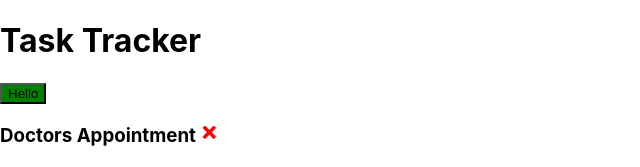
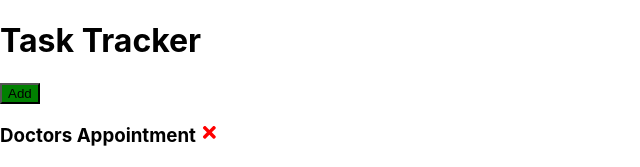
Before and after one commit to mingyeongmo/Crash, a React (Create React App) app: page / in a window 1280 px wide. Shown: the top 167 px of the page, without its empty margins (0-640 px from the left). Built offline with nearby package versions, Linux system fonts and the light colour scheme.

Commit message:
Button toggle

```diff
--- a/src/App.js
+++ b/src/App.js
@@ -47,7 +47,7 @@
 
   return (
     <div className="container">
-      <Header />
+      <Header onAdd={() => setshowAddTask(!showAddTask)} showAdd={showAddTask}/>
       {showAddTask && <AddTask onAdd={addTask}/>}
       {tasks.length > 0 ? (
       <Tasks tasks={tasks} onDelete=
--- a/src/components/Header.js
+++ b/src/components/Header.js
@@ -1,16 +1,14 @@
 import PropTypes from 'prop-types'
 import Button from './Button'
 
-const Header = ({ title }) => {
-    const onClick = () => {
-        console.log('Click')
-    }
+const Header = ({ title, onAdd, showAdd }) => {
+
 
     return (
         <header className='header'>
             <h1>{title}</h1>
-            <Button color='green' text='Hello' onClick=
-            {onClick}/>
+            <Button color={showAdd ? 'red' : 'green'} text={showAdd ? 'Close' : 'Add'} onClick=
+            {onAdd}/>
 
         </header>
     )
```
